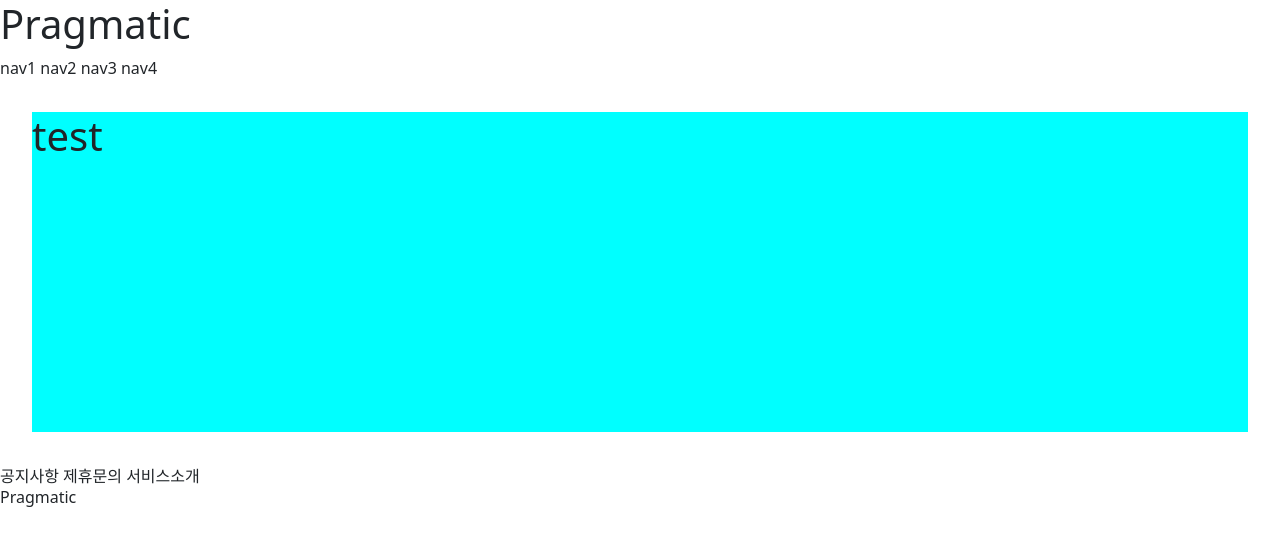
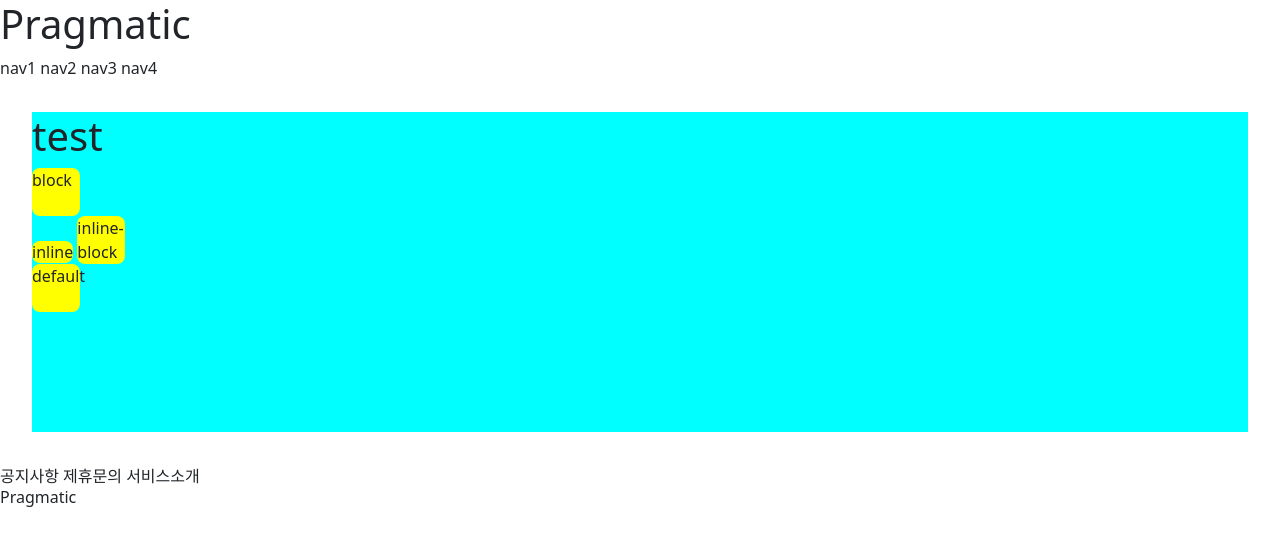
Before and after one commit to hyehmin/gis-class-practice, a Django app: page /accounts/hello_world/ in a window 1280 px wide. Shown: the top 546 px of the page. Run offline with Django 3.2, Linux system fonts and the light colour scheme; parts of the project's set-up code (start-up, migrations or seed data) failed here and were passed over; some web fonts are replaced.

Commit message:
2021-07-06 SELF_Practice

```diff
--- a/accountapp/templates/accountapp/hello_world.html
+++ b/accountapp/templates/accountapp/hello_world.html
@@ -2,8 +2,24 @@
 
 {% block content %}
 
+    <style>
+
+        .testing {
+            background-color: yellow;
+            height : 48px;
+            width : 48px;
+            border-radius: .5rem;
+        }
+    </style>
     <div style="height:20rem; background-color:aqua; border-readius: 1rem; margin: 2rem">
     <h1>test</h1>
+
+    <div class="testing" style="display: block">block</div>
+    <div class="testing" style="display: inline">inline</div>
+    <div class="testing" style="display: inline-block">inline-block</div>
+    <div class="testing" style="display: none">none</div>
+    <div class="testing">default</div>
+
     </div>
 
 
```
